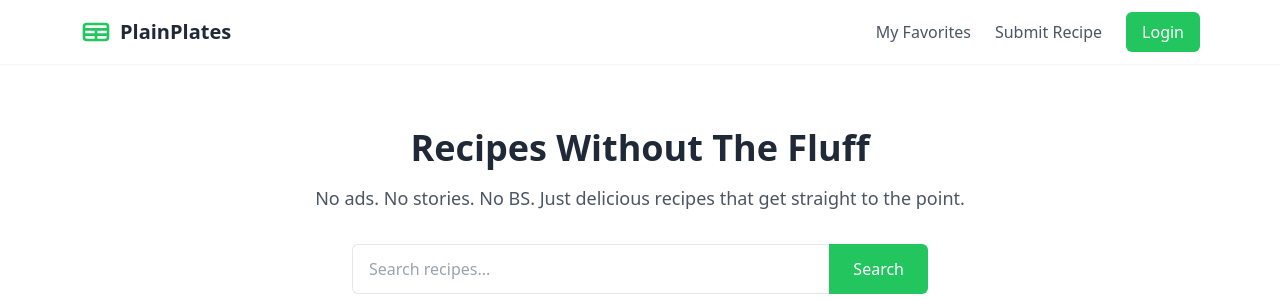
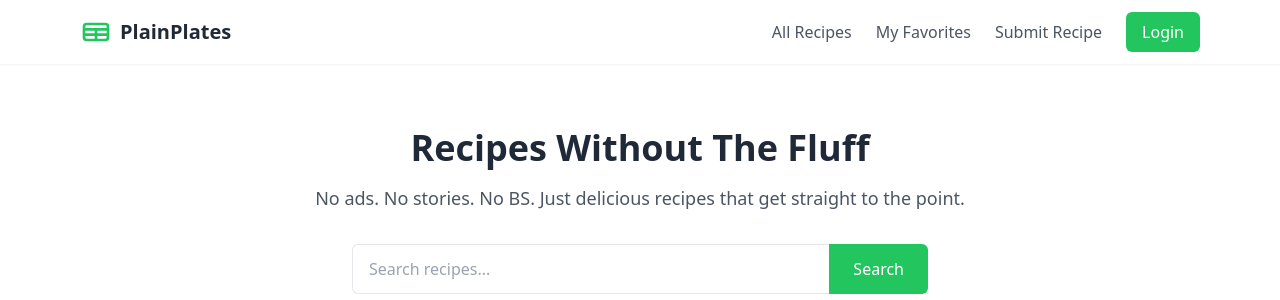
Before and after one commit to twag117/PlainPlates, a FastAPI app: page / in a window 1280 px wide. Shown: the top 300 px of the page. Run offline with FastAPI, Linux system fonts and the light colour scheme; data comes from the database, SQL or seed files in the repository; both versions use the stored data as it was after the commit; some libraries are stand-ins or nearby versions.

Commit message:
updated navigation

```diff
--- a/Notes.txt
+++ b/Notes.txt
@@ -1,5 +1,6 @@
 Requirements:
 - Scale recipes (2x, 4x, etc.).
+- Button to "shop" ingridients, with walmart or whatever
 - Build submission logic
 - AI recipe submission formatting.
 - Like/Dislike buttons.
--- a/templates/base.html
+++ b/templates/base.html
@@ -43,6 +43,7 @@
 
             <!-- Navigation -->
             <nav class="hidden md:flex items-center space-x-6">
+            <a href="/recipes" class="text-gray-600 hover:text-green-500">All Recipes</a>
             <a href="/favorites" class="text-gray-600 hover:text-green-500">My Favorites</a>
             <a href="/submit" class="text-gray-600 hover:text-green-500">Submit Recipe</a>
             {% if user %}
```
Also changed, not shown: data/plainplates.db.
